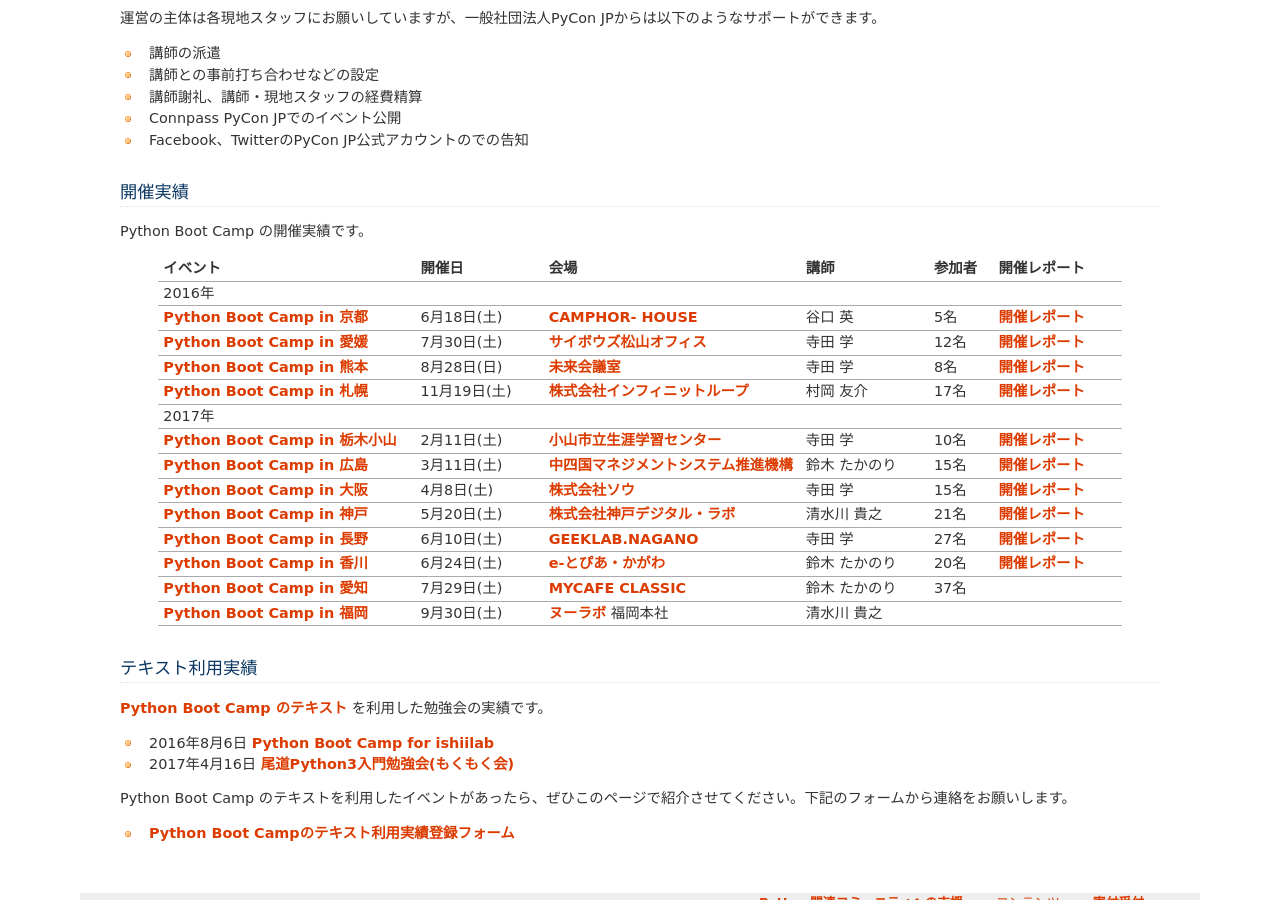
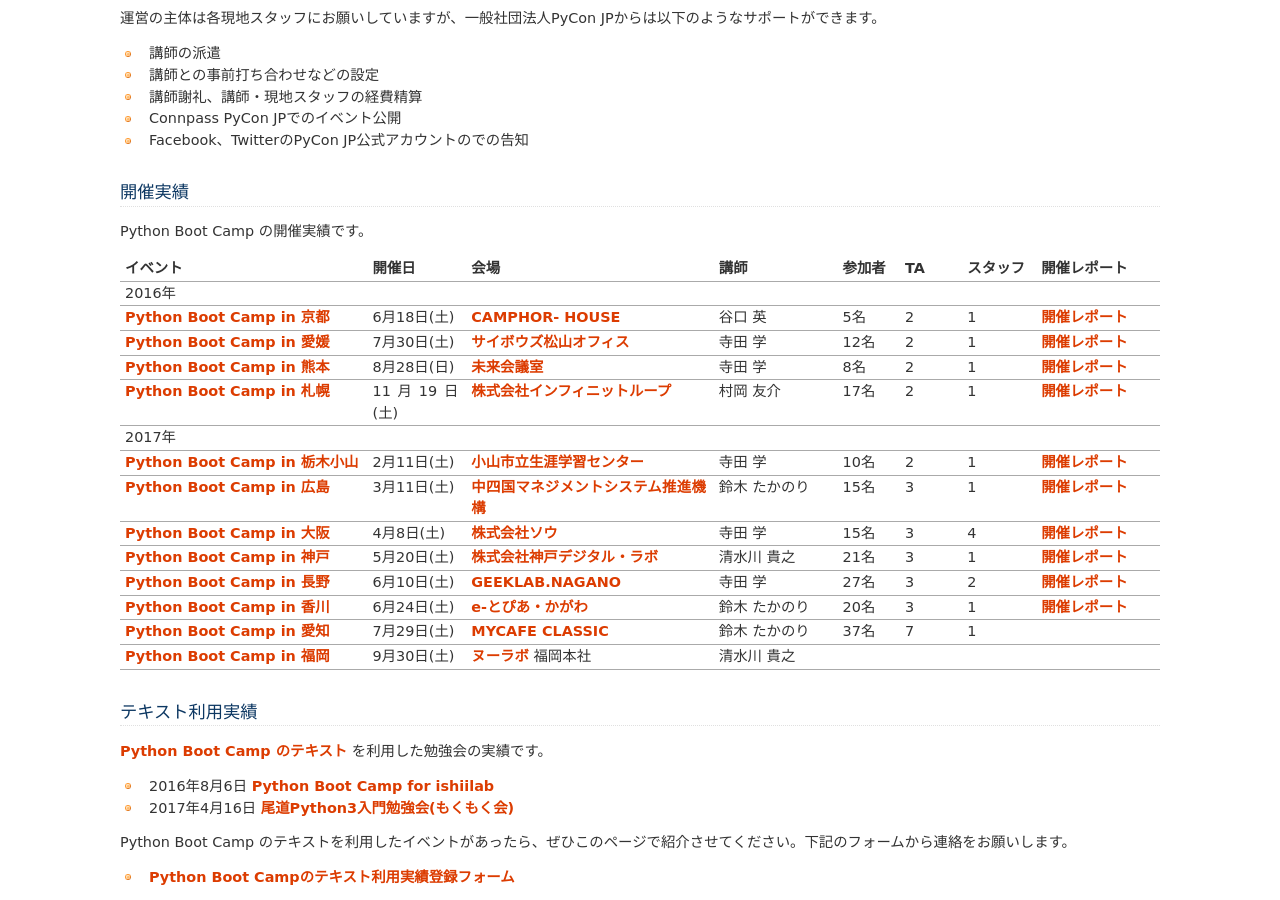
Before and after one commit to pyconjp/www.pycon.jp, a Sphinx documentation site: the page built from source/support/bootcamp.rst, in a window 1280 px wide and 900 px high, scrolled down 1512 px. Built offline with Sphinx 7.4.7, drawn with Linux system fonts in a browser that asks for light colours.

Commit message:
ISSHA-728 スタッフ、TA人数を追加

```diff
--- a/source/support/bootcamp.rst
+++ b/source/support/bootcamp.rst
@@ -81,15 +81,19 @@
 
 .. list-table::
    :header-rows: 1
-   :widths: 20 10 20 10 5 10
+   :widths: 20 8 20 10 5 5 6 10
 
    * - イベント
      - 開催日
      - 会場
      - 講師
      - 参加者
+     - TA
+     - スタッフ
      - 開催レポート
    * - 2016年
+     -
+     -
      -
      -
      -
@@ -100,26 +104,36 @@
      - `CAMPHOR- HOUSE <https://camph.net/>`_
      - 谷口 英
      - 5名
+     - 2
+     - 1
      - `開催レポート <http://pyconjp.blogspot.jp/2016/06/python-boot-camp-in-kyoto.html>`__
    * - `Python Boot Camp in 愛媛 <http://pyconjp.connpass.com/event/34564/>`_
      - 7月30日(土)
      - `サイボウズ松山オフィス <http://cybozu.co.jp/company/info/map_tokyo.html#matsuyama>`_
      - 寺田 学
      - 12名
+     - 2
+     - 1
      - `開催レポート <http://pyconjp.blogspot.jp/2016/07/python-boot-camp-in.html>`__
    * - `Python Boot Camp in 熊本 <http://pyconjp.connpass.com/event/36773/>`_
      - 8月28日(日)
      - `未来会議室 <http://mirai-k.or.jp/access/>`_
      - 寺田 学
      - 8名
+     - 2
+     - 1
      - `開催レポート <http://pyconjp.blogspot.jp/2016/08/python-boot-camp-in-kumamoto.html>`__
    * - `Python Boot Camp in 札幌 <http://pyconjp.connpass.com/event/43134/>`_
      - 11月19日(土)
      - `株式会社インフィニットループ <http://www.infiniteloop.co.jp/special/room.php>`_
      - 村岡 友介
      - 17名
+     - 2
+     - 1
      - `開催レポート <http://pyconjp.blogspot.jp/2016/12/python-boot-camp-in-sapporo.html>`__
    * - 2017年
+     -
+     -
      -
      -
      -
@@ -130,47 +144,63 @@
      - `小山市立生涯学習センター <http://www.oyama-gakushuucenter.jp/>`_
      - 寺田 学
      - 10名
+     - 2
+     - 1
      - `開催レポート <http://pyconjp.blogspot.jp/2017/02/python-boot-camp-in-tochigioyama.html>`__
    * - `Python Boot Camp in 広島 <https://pyconjp.connpass.com/event/50095/>`_
      - 3月11日(土)
      - `中四国マネジメントシステム推進機構 <http://www.ms-kikoh.or.jp/>`_
      - 鈴木 たかのり
      - 15名
+     - 3
+     - 1
      - `開催レポート <http://pyconjp.blogspot.jp/2017/03/python-boot-camp-in-hiroshima.html>`__
    * - `Python Boot Camp in 大阪 <https://pyconjp.connpass.com/event/52480/>`_
      - 4月8日(土)
      - `株式会社ソウ <https://sou-co.jp/>`_
      - 寺田 学
      - 15名
+     - 3
+     - 4
      - `開催レポート <http://pyconjp.blogspot.jp/2017/04/python-boot-camp-in.html>`__
    * - `Python Boot Camp in 神戸 <https://pyconjp.connpass.com/event/55110/>`_
      - 5月20日(土)
      - `株式会社神戸デジタル・ラボ <http://www.kdl.co.jp/company/access/>`_
      - 清水川 貴之
      - 21名
+     - 3
+     - 1
      - `開催レポート <http://pyconjp.blogspot.jp/2017/05/python-boot-camp-in-kobe.html>`__
    * - `Python Boot Camp in 長野 <https://pyconjp.connpass.com/event/55693/>`_
      - 6月10日(土)
      - `GEEKLAB.NAGANO <http://geeklab-nagano.com/>`_
      - 寺田 学
      - 27名
+     - 3
+     - 2
      - `開催レポート <http://pyconjp.blogspot.jp/2017/06/python-boot-camp-in-nagano.html>`__
    * - `Python Boot Camp in 香川 <https://pyconjp.connpass.com/event/56141/>`_
      - 6月24日(土)
      - `e-とぴあ・かがわ <https://www.e-topia-kagawa.jp/>`_
      - 鈴木 たかのり
      - 20名
+     - 3
+     - 1
      - `開催レポート <http://pyconjp.blogspot.jp/2017/06/python-boot-camp-in-kagawa.html>`__
    * - `Python Boot Camp in 愛知 <https://pyconjp.connpass.com/event/60165/>`_
      - 7月29日(土)
      - `MYCAFE CLASSIC <https://mycafe.jp/branch/mycafe-classic>`_
      - 鈴木 たかのり
      - 37名
+     - 7
+     - 1
      -
    * - `Python Boot Camp in 福岡 <https://pyconjp.connpass.com/event/62769/>`_
      - 9月30日(土)
      - `ヌーラボ <https://nulab-inc.com/ja/>`_ 福岡本社
      - 清水川 貴之
+     -
+     -
      -
      -
 
```
